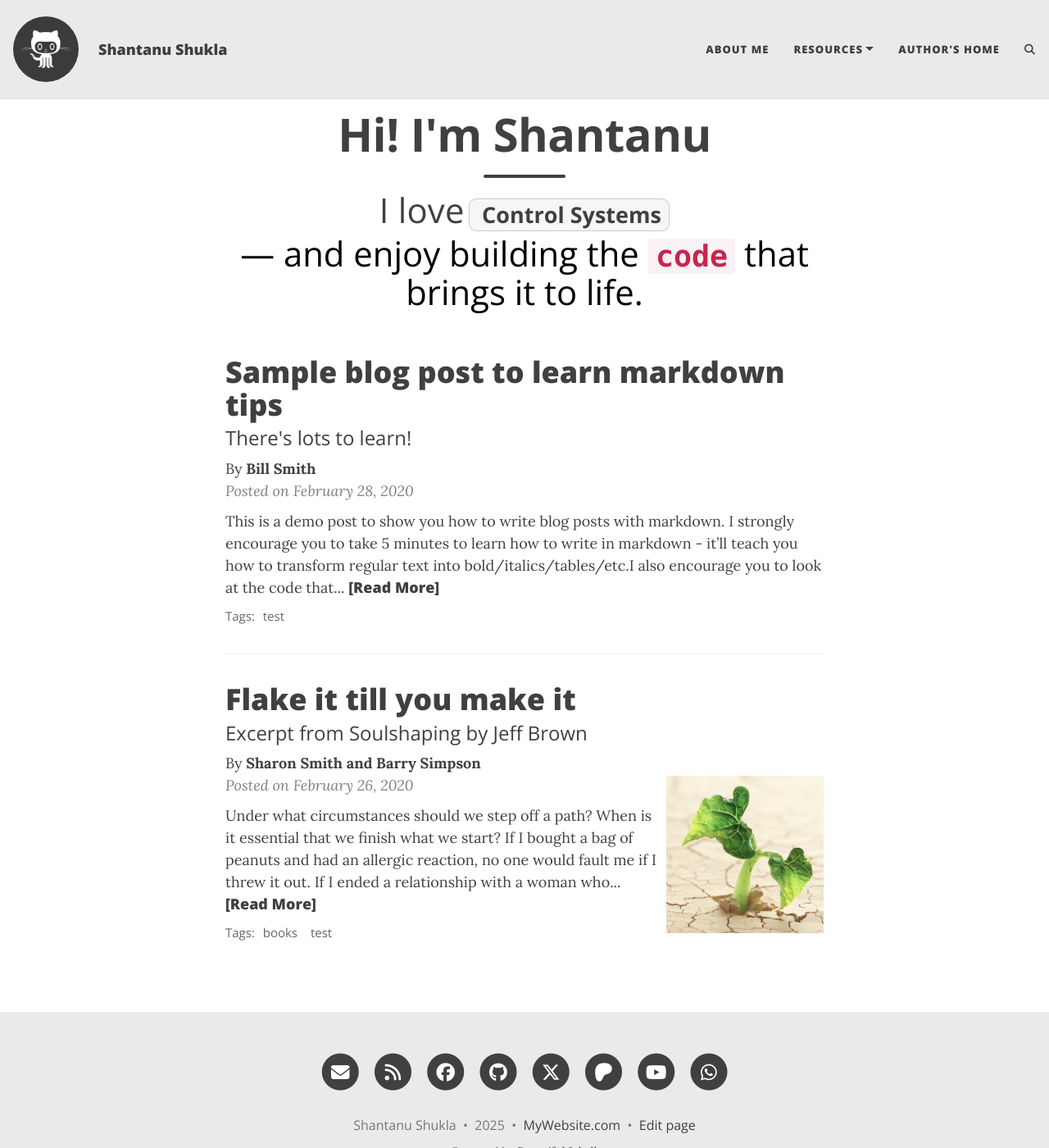
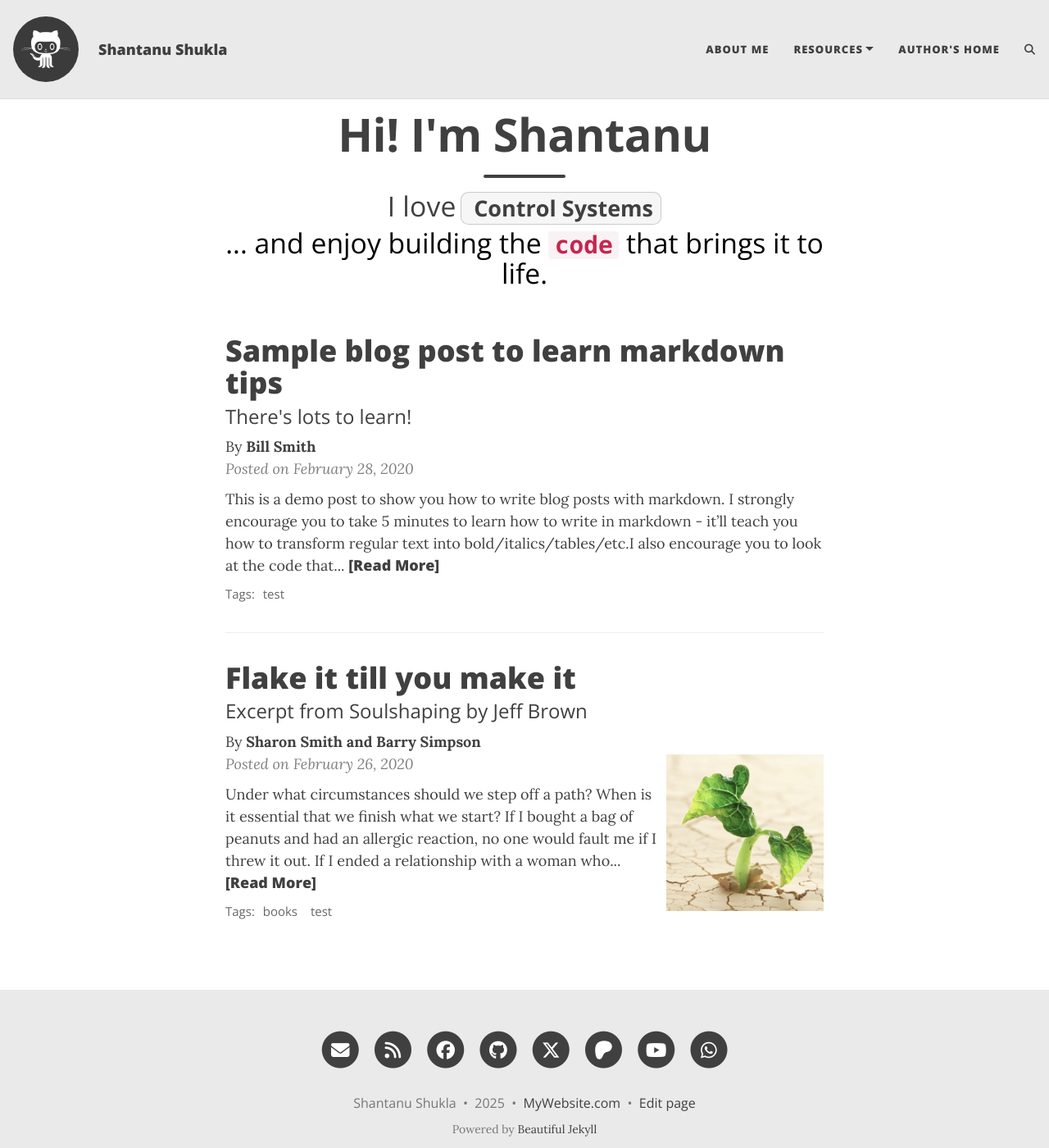
Before and after one commit to shantanusshukla/shantanusshukla.github.io, a Jekyll site: the page built from index.html, in a window 1280 px wide and 1400 px high. Shown: the whole window at 82% size. Built offline with Jekyll 4.4.1, drawn with Linux system fonts in a browser that asks for light colours; the list of posts is cut into pages by our own code; comment, search, counter and statistics services are not loaded.

Commit message:
Restyle header

```diff
--- a/_includes/rotate_subtitle.html
+++ b/_includes/rotate_subtitle.html
@@ -39,13 +39,13 @@
     .page-heading .page-subheading .rotator-left {
     /* font-style: italic; */       /* make it italics */
     font-weight: 500;         /* bolder look */
-    font-size: 1.55em;        /* slightly larger than default */
+    font-size: 1.25em;        /* slightly larger than default */
     letter-spacing: .2px;
     }
 
     /* Right part: “— and enjoy … life.”  */
     .page-heading .page-subheading .rotator-right {
-    font-size: 1.55em;        /* tweak size */
+    font-size: 1.25em;        /* tweak size */
     font-weight: 500;         /* lighter than the H1 */
     color: #000000;           /* tasteful muted tone */
     }
@@ -65,7 +65,7 @@
   (function () {
     // Customize these:
     const words = ["Robotics", "Math", "Control Systems"];
-    const tailHTML = "— and enjoy building the <code>code</code> that brings it to life.";
+    const tailHTML = "... and enjoy building the <code>code</code> that brings it to life.";
     const holdMs = 2200;
 
     const sub = document.querySelector('.page-heading .page-subheading');
--- a/assets/css/style.css
+++ b/assets/css/style.css
@@ -29,7 +29,7 @@
 
 /* Main hero title under the big banner */
 .intro-header .page-heading h1 {
-    font-size: 2.6rem;   /* smaller than theme default */
+    font-size: 2.8rem;   /* smaller than theme default */
     font-weight: 700;    /* lighter than the default heavy weight */
     line-height: 1.2;
     letter-spacing: -0.5px; /* tighten spacing if you want */
```
